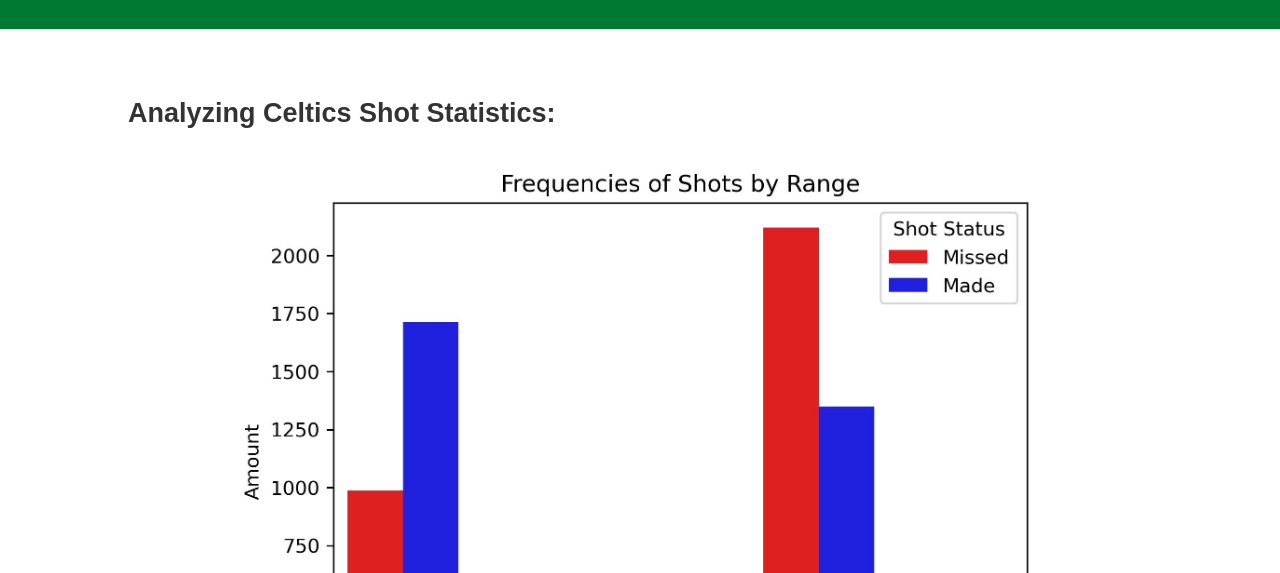
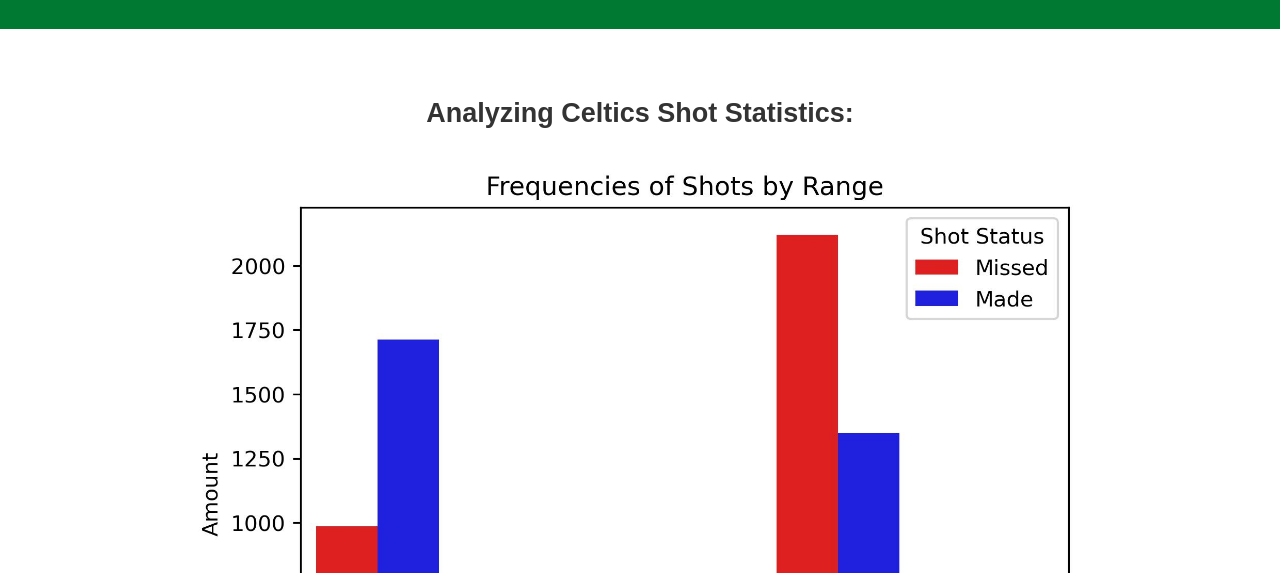
Before and after one commit to Pacholi658/Pacholi658.github.io, a plain HTML site: page static-visualizations.html in a window 1280 px wide. Shown: the part 227-800 px from the top of the page. Drawn offline with Linux system fonts and the light colour scheme.

Commit message:
Update style.css

```diff
--- a/style.css
+++ b/style.css
@@ -63,15 +63,18 @@ nav a:hover {
     text-align: left;
 }
 
-/* Visualization and images */
 .visualization {
-    margin: 40px 0;
+    margin: 40px auto;
+    text-align: center; /* Centers the visualization content */
+    max-width: 1200px; /* Limits the maximum width */
 }
 
-.visualization img, iframe {
-    width: 80%; /* Responsive width */
+.visualization img, .visualization iframe {
+    width: 100%; /* Full width within the container */
     max-width: 1000px; /* Cap max size */
-    height: auto;
+    height: 700px; /* Set a consistent height */
+    object-fit: contain; /* Ensures the image fits within the frame */
+    border: none;
     display: block;
     margin: 0 auto;
 }
```
